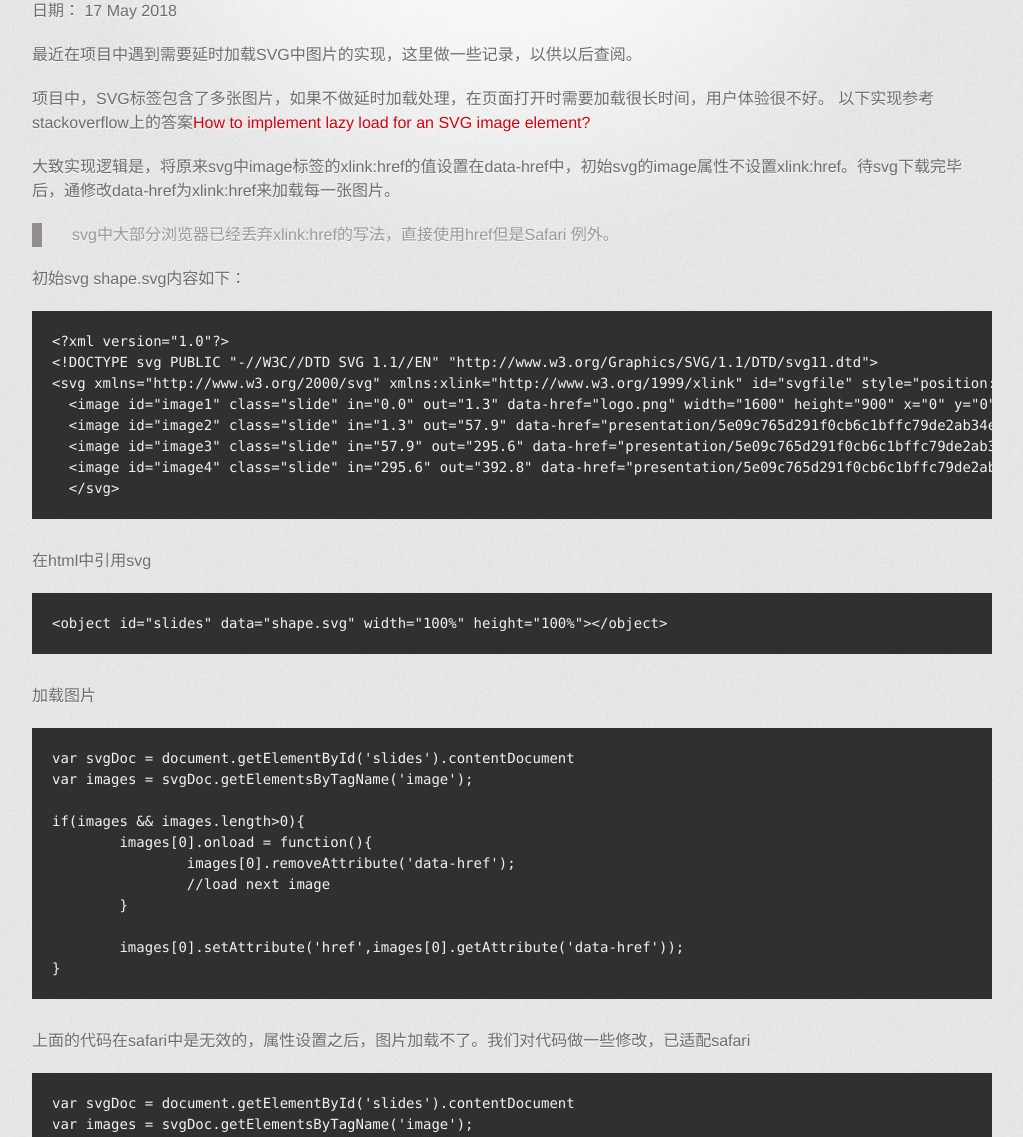
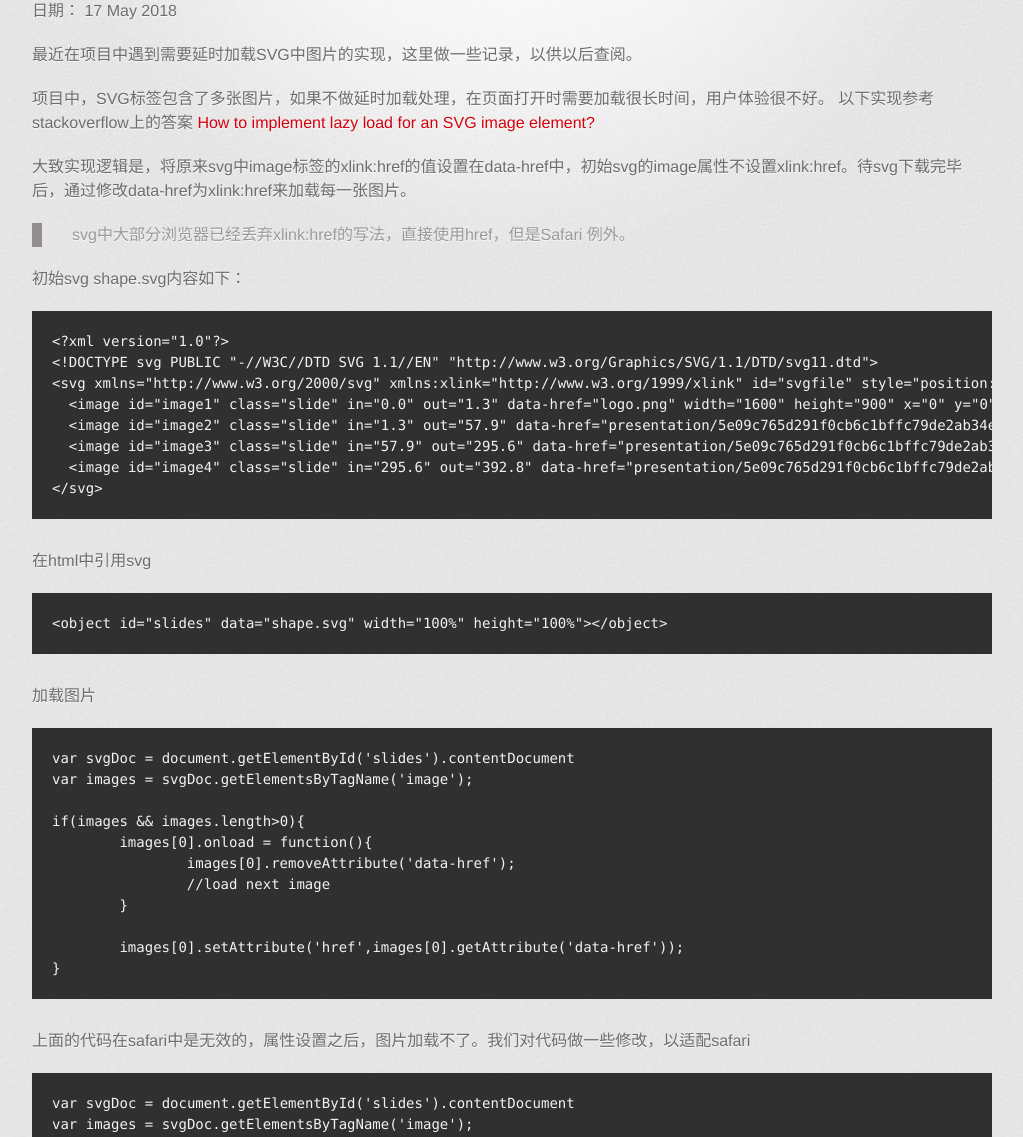
Before and after one commit to leemem/leemem.github.io, a Jekyll site: the page built from _posts/2018-05-17-svg-image-lazyload.md, in a window 1280 px wide. Shown: the part 332-1469 px from the top of the page, without its empty margins (128-1151 px from the left). Built offline with Jekyll 4.4.1, drawn with Linux system fonts in a browser that asks for light colours; some web fonts are replaced.

Commit message:
edit pre-post

```diff
--- a/_posts/2018-05-17-svg-image-lazyload.md
+++ b/_posts/2018-05-17-svg-image-lazyload.md
@@ -13,13 +13,13 @@ title: SVG 中的图片延时加载实现
 最近在项目中遇到需要延时加载SVG中图片的实现，这里做一些记录，以供以后查阅。
 
 项目中，SVG标签包含了多张图片，如果不做延时加载处理，在页面打开时需要加载很长时间，用户体验很不好。
-以下实现参考stackoverflow上的答案[How to implement lazy load for an SVG image element?
+以下实现参考stackoverflow上的答案 [How to implement lazy load for an SVG image element?
 ](https://stackoverflow.com/questions/49040771/how-to-implement-lazy-load-for-an-svg-image-element)
 
-大致实现逻辑是，将原来svg中image标签的xlink:href的值设置在data-href中，初始svg的image属性不设置xlink:href。待svg下载完毕后，通修改data-href为xlink:href来加载每一张图片。
+大致实现逻辑是，将原来svg中image标签的xlink:href的值设置在data-href中，初始svg的image属性不设置xlink:href。待svg下载完毕后，通过修改data-href为xlink:href来加载每一张图片。
 
 >
->svg中大部分浏览器已经丢弃xlink:href的写法，直接使用href但是Safari 例外。
+>svg中大部分浏览器已经丢弃xlink:href的写法，直接使用href，但是Safari 例外。
 >
 
 初始svg shape.svg内容如下：
@@ -31,7 +31,7 @@ title: SVG 中的图片延时加载实现
   <image id="image2" class="slide" in="1.3" out="57.9" data-href="presentation/5e09c765d291f0cb6c1bffc79de2ab34e6e52fef-1526516958711/slide-1.png" width="1600" height="900" x="0" y="0" style="visibility:hidden"/>
   <image id="image3" class="slide" in="57.9" out="295.6" data-href="presentation/5e09c765d291f0cb6c1bffc79de2ab34e6e52fef-1526516958711/slide-2.png" width="1600" height="900" x="0" y="0" style="visibility:hidden" />
   <image id="image4" class="slide" in="295.6" out="392.8" data-href="presentation/5e09c765d291f0cb6c1bffc79de2ab34e6e52fef-1526516958711/slide-3.png" width="1600" height="900" x="0" y="0" style="visibility:hidden" />
-  </svg>
+</svg>
 ~~~
 
 在html中引用svg
@@ -54,7 +54,7 @@ if(images && images.length>0){
 }
 ~~~
 
-上面的代码在safari中是无效的，属性设置之后，图片加载不了。我们对代码做一些修改，已适配safari
+上面的代码在safari中是无效的，属性设置之后，图片加载不了。我们对代码做一些修改，以适配safari
 ~~~javascript
 var svgDoc = document.getElementById('slides').contentDocument
 var images = svgDoc.getElementsByTagName('image');
```
